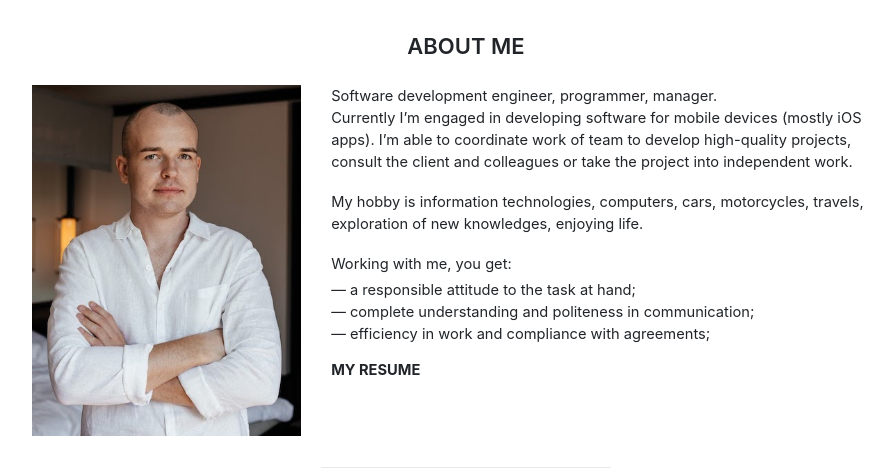
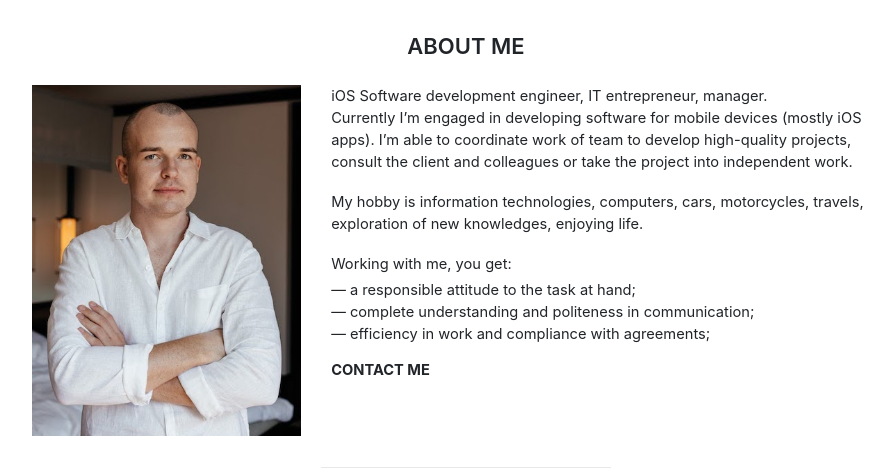
Before and after one commit to romacv/romacv, a PHP site: page / in a window 1280 px wide. Shown: the part 92-564 px from the top of the page, without its empty margins (174-1068 px from the left). Run offline with PHP 8.4, Linux system fonts and the light colour scheme.

Commit message:
update index

```diff
--- a/index.php
+++ b/index.php
@@ -9,7 +9,7 @@
             <img src="../img/avatar.jpg" class="img-fluid" alt="Roman Resenchuk">
           </div>
           <div class="col-xl-8 col-md-7">
-            <p>Software development engineer, programmer, manager. <br>Currently I’m engaged in developing software for mobile devices (mostly iOS apps).
+            <p>iOS Software development engineer, IT entrepreneur, manager.<br>Currently I’m engaged in developing software for mobile devices (mostly iOS apps).
 I’m able to coordinate work of team to develop high-quality projects, consult the client and colleagues or take the project into independent work.</p>
             <p>My hobby is information technologies, computers, cars, motorcycles, travels, exploration of new knowledges, enjoying life.</p>
             <p>Working with me, you get:</p>
@@ -19,7 +19,7 @@ I’m able to coordinate work of team to develop high-quality projects, consult
               <li>— efficiency in work and compliance with agreements;</li>
             </ul>
             <div class="links">
-            <a href="../Resume_RomanR.pdf" target="_blank" class="viewall">My Resume</a>
+            <a href="../#contactme" target="_blank" class="viewall">Contact Me</a>
             </div>
             <!--<div class="links">-->
             <!--  <p>Internet:</p>-->
```
